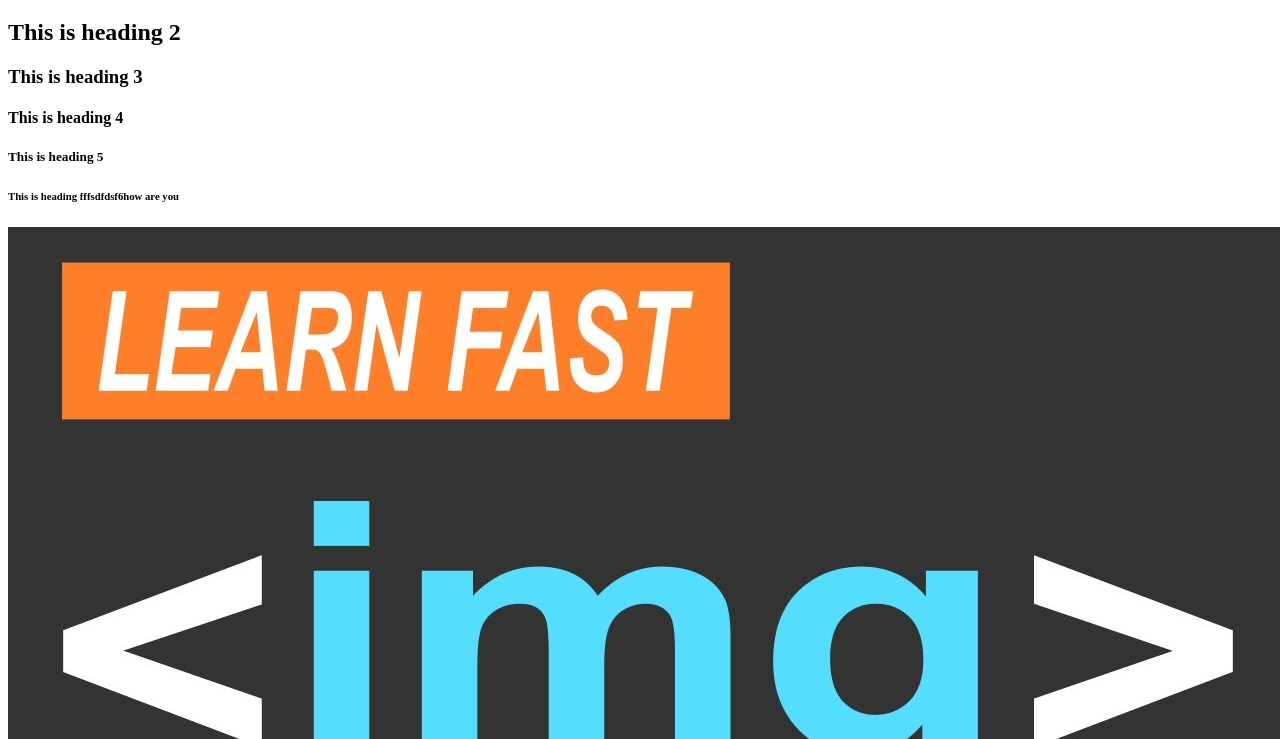
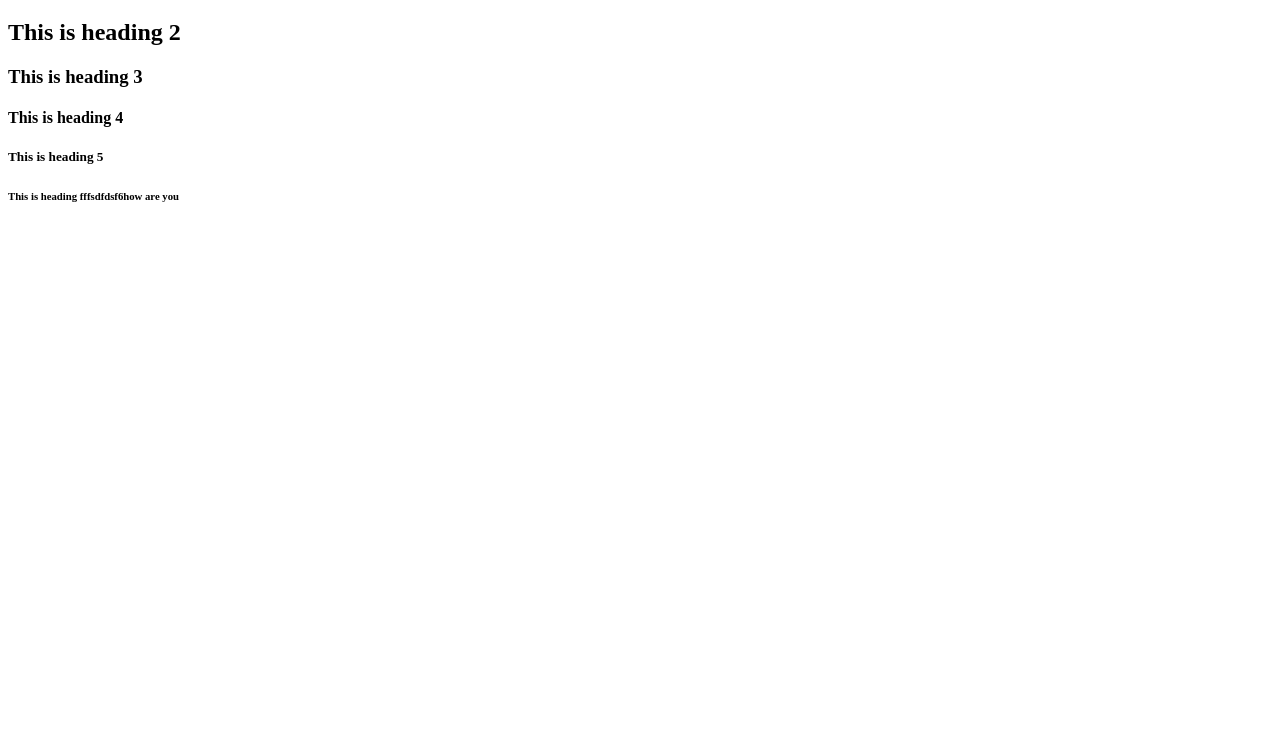
Before and after one commit to neomiistake/github_page, a plain HTML site: page main/index.html in a window 1280 px wide. Shown: the part 61-800 px from the top of the page. Drawn offline with Linux system fonts and the light colour scheme.

Commit message:
remove <img>

```diff
--- a/main/index.html
+++ b/main/index.html
@@ -8,6 +8,5 @@
 <h4>This is heading 4</h4>
 <h5>This is heading 5</h5>
 <h6>This is heading fffsdfdsf6how are you</h6>
-<img src="gg.jpg"></img>
 </body>
 </html>
```
